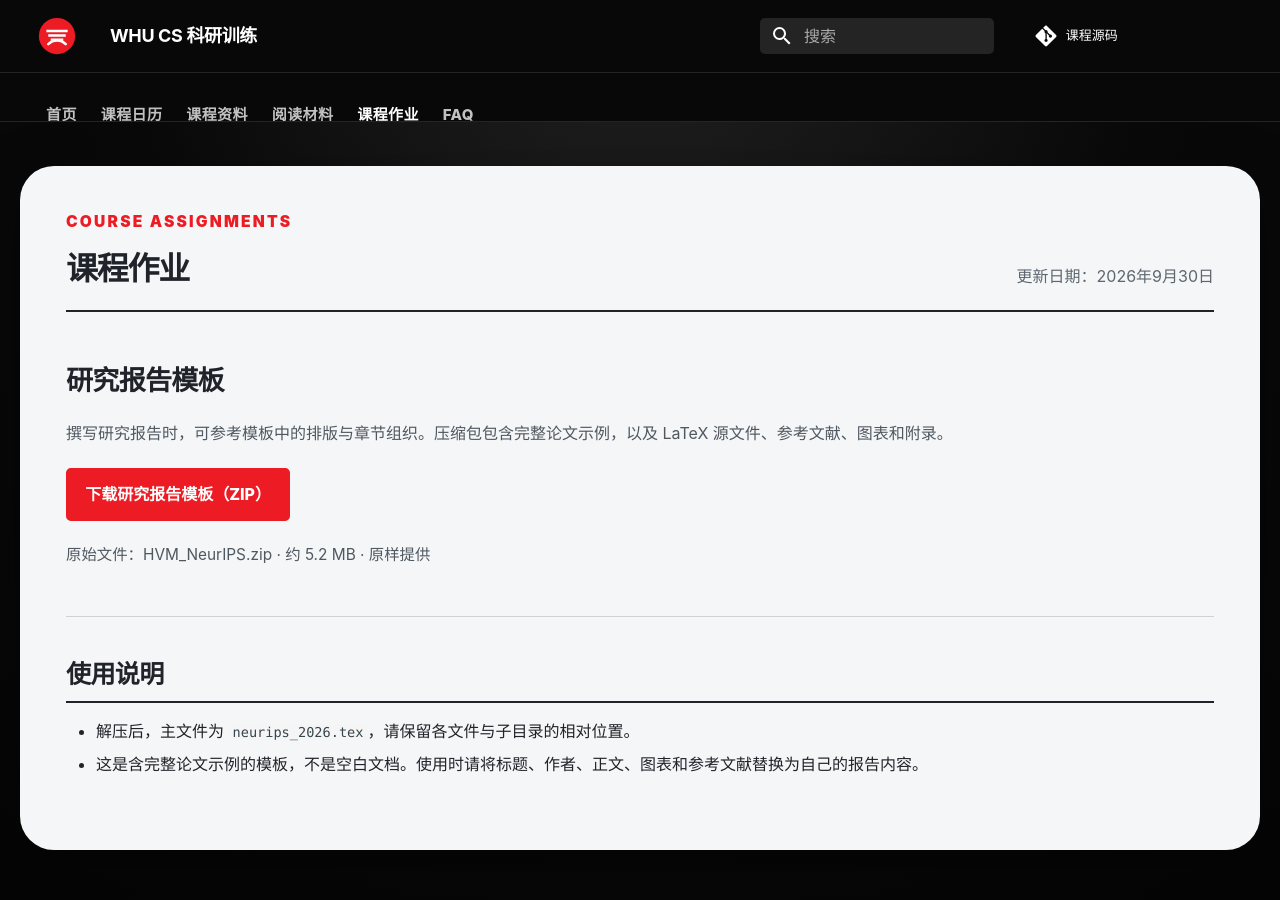
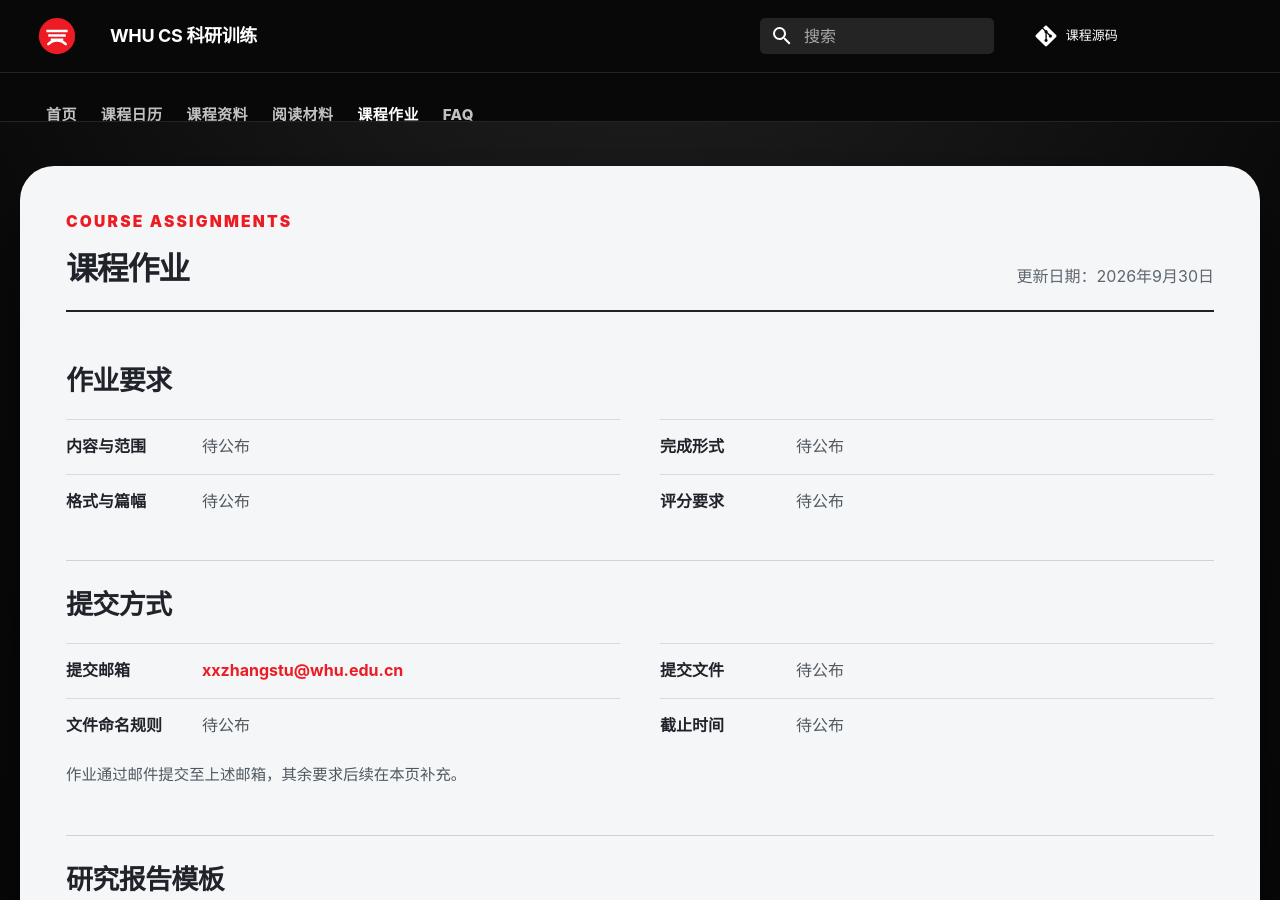
Before and after one commit to xxzhang99/research-training-course, an MkDocs documentation site: the page built from docs/assignments/index.md, in a window 1280 px wide and 900 px high. Built offline with MkDocs 1.6.1 and Material for MkDocs 9.7.7, drawn with Linux system fonts in a browser that asks for light colours; comment, search, counter and statistics services are not loaded.

Commit message:
Add assignment requirement placeholders and submission email

```diff
--- a/docs/assignments/index.md
+++ b/docs/assignments/index.md
@@ -8,6 +8,27 @@ hide:
 <div><div class="course-eyebrow">Course assignments</div><h1>课程作业</h1></div>
 <div class="assignment-note">更新日期：2026年9月30日</div>
 </div>
+
+<section class="home-section" aria-labelledby="assignment-requirements">
+<h2 id="assignment-requirements">作业要求</h2>
+<div class="course-info-list">
+<div><strong>内容与范围</strong><span>待公布</span></div>
+<div><strong>完成形式</strong><span>待公布</span></div>
+<div><strong>格式与篇幅</strong><span>待公布</span></div>
+<div><strong>评分要求</strong><span>待公布</span></div>
+</div>
+</section>
+
+<section class="home-section" aria-labelledby="assignment-submission">
+<h2 id="assignment-submission">提交方式</h2>
+<div class="course-info-list">
+<div><strong>提交邮箱</strong><span><a href="mailto:xxzhangstu@whu.edu.cn" style="overflow-wrap: anywhere;">xxzhangstu@whu.edu.cn</a></span></div>
+<div><strong>提交文件</strong><span>待公布</span></div>
+<div><strong>文件命名规则</strong><span>待公布</span></div>
+<div><strong>截止时间</strong><span>待公布</span></div>
+</div>
+<p class="small-note">作业通过邮件提交至上述邮箱，其余要求后续在本页补充。</p>
+</section>
 
 <section class="home-section">
 <h2 id="research-report-template">研究报告模板</h2>
```
